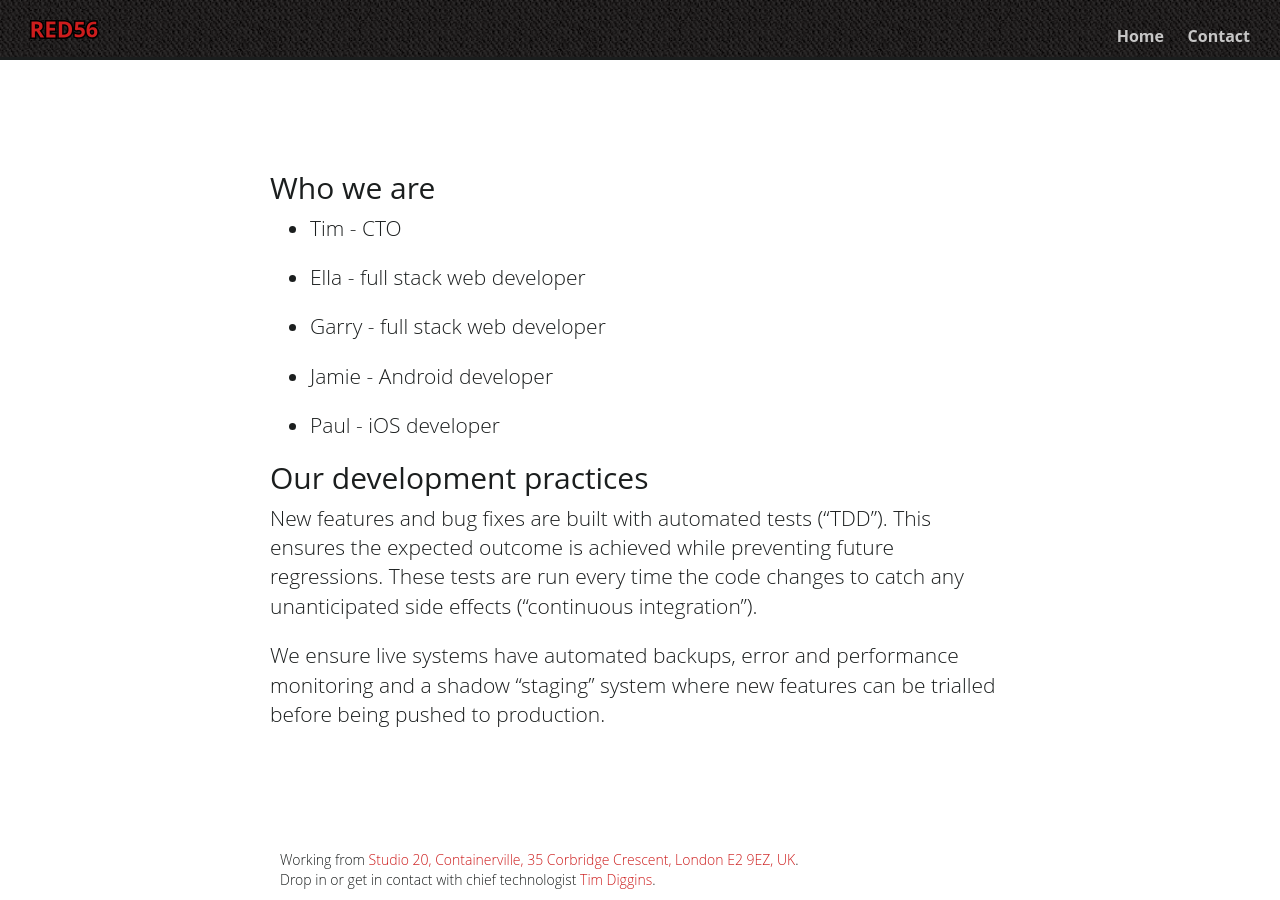
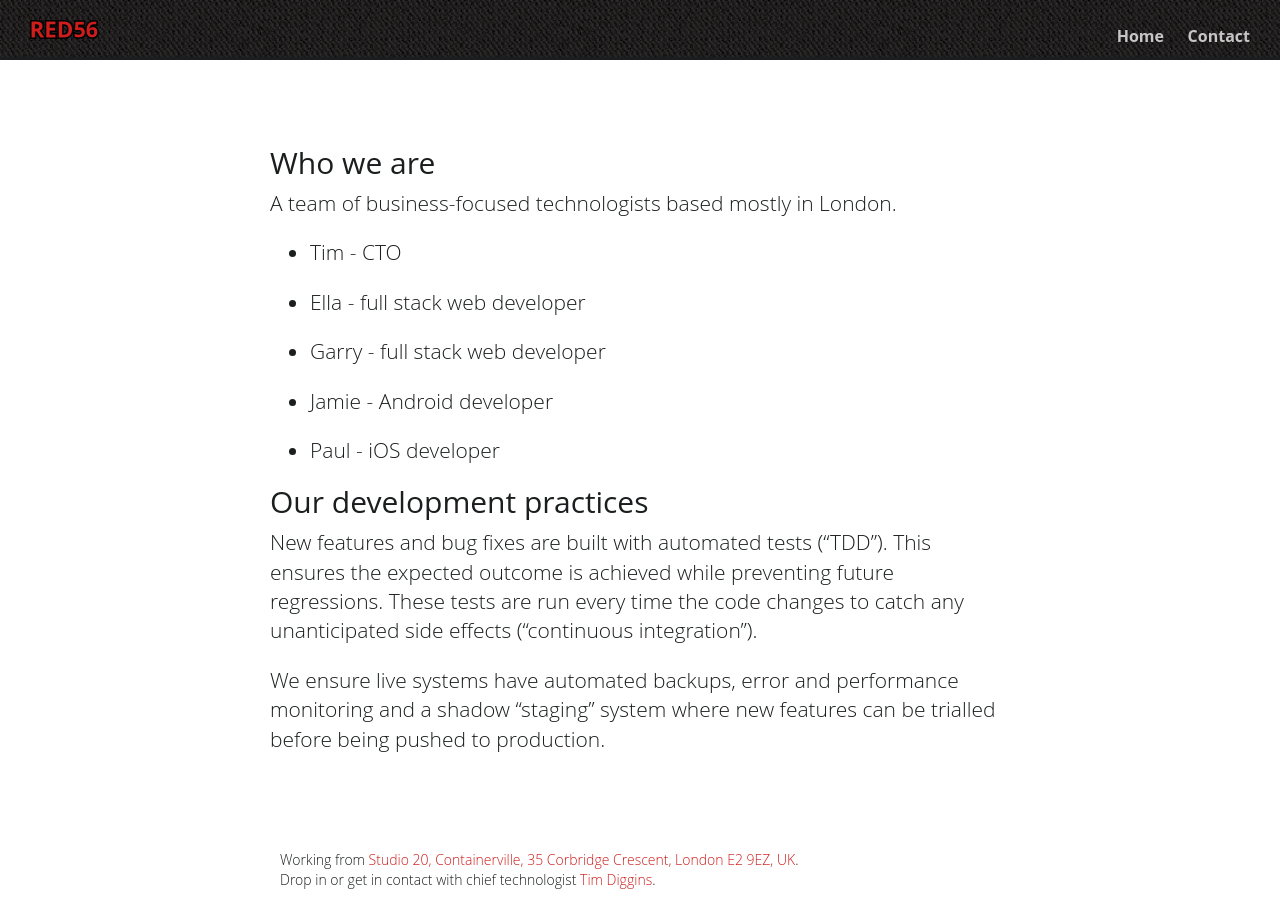
Before and after one commit to red56/red56.github.io, a Jekyll site: the page built from team.md, in a window 1280 px wide. Built offline with Jekyll 4.4.1, drawn with Linux system fonts in a browser that asks for light colours; our own code applies the rules of GitHub Pages for plain Markdown files.

Commit message:
add line back in

```diff
--- a/team.md
+++ b/team.md
@@ -5,6 +5,7 @@
 ---
 
 ## Who we are
+A team of business-focused technologists based mostly in London.
 
 * Tim - CTO
 * Ella - full stack web developer
```
